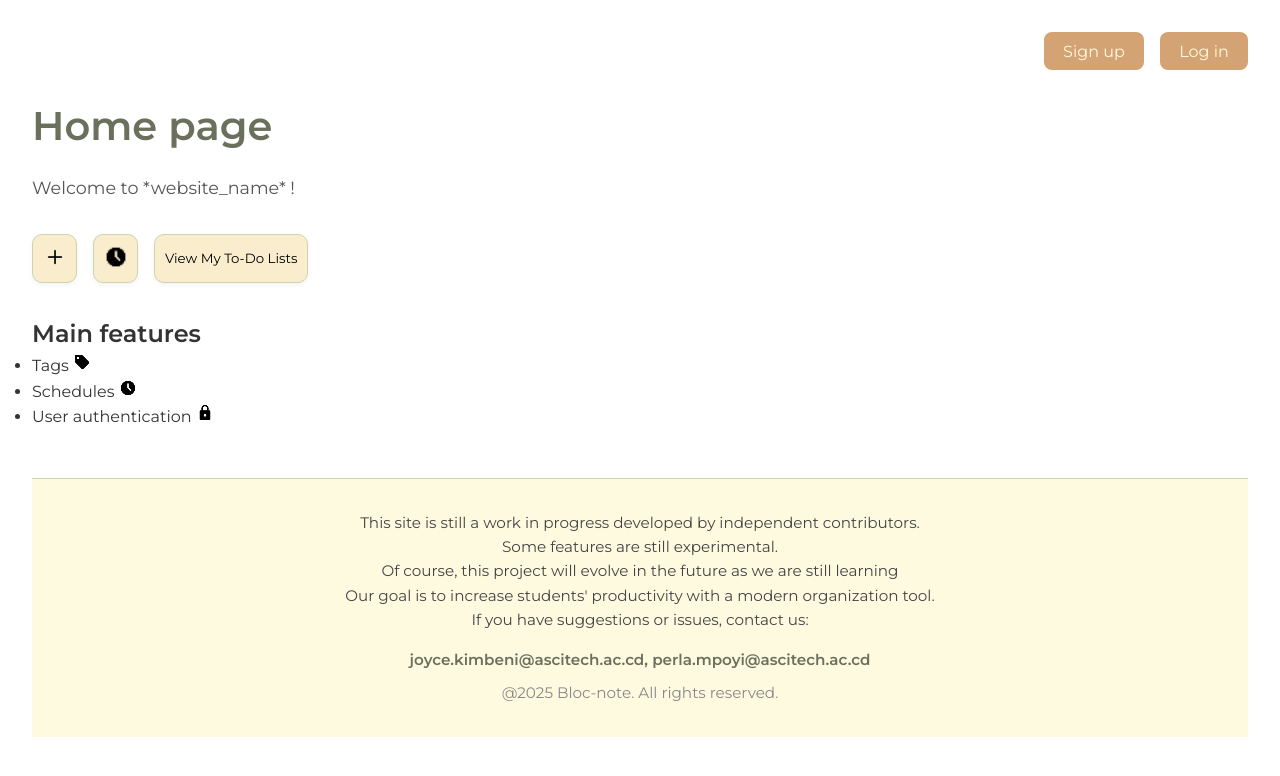
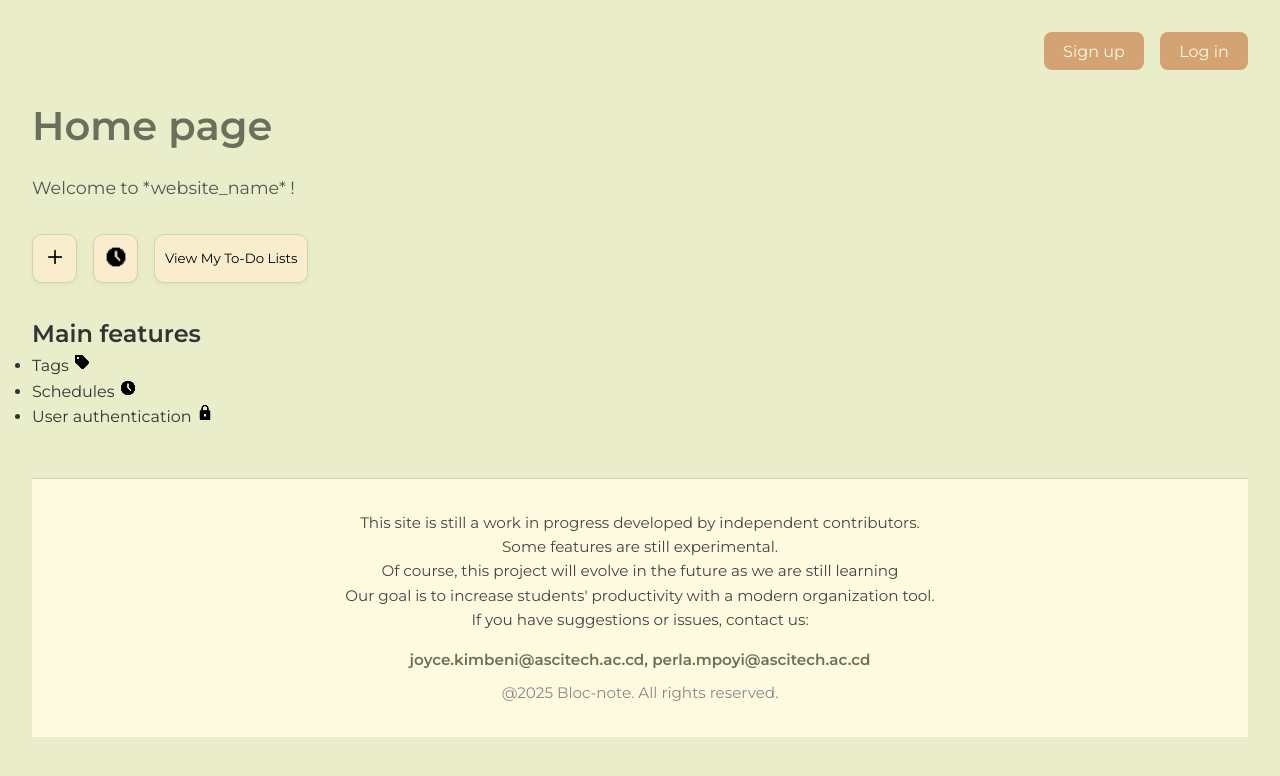
Before and after one commit to Dreamsever/Bloc-note, a Flask app: page / in a window 1280 px wide. Shown: the top 776 px of the page. Run offline with Flask 3, Linux system fonts and the light colour scheme.

```diff
--- a/static/Styles/home_page2.css
+++ b/static/Styles/home_page2.css
@@ -7,7 +7,7 @@
 }
 
 body {
-    background-color: #FFFFFF;
+    background-color: #E9EDC9;
     color: #333;
     padding: 2rem;
     line-height: 1.6;
```
